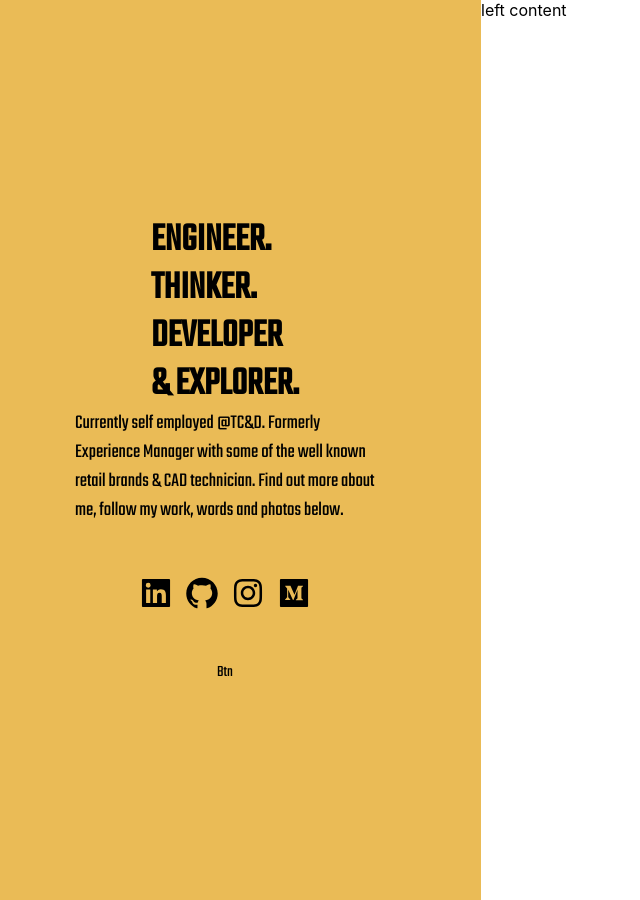
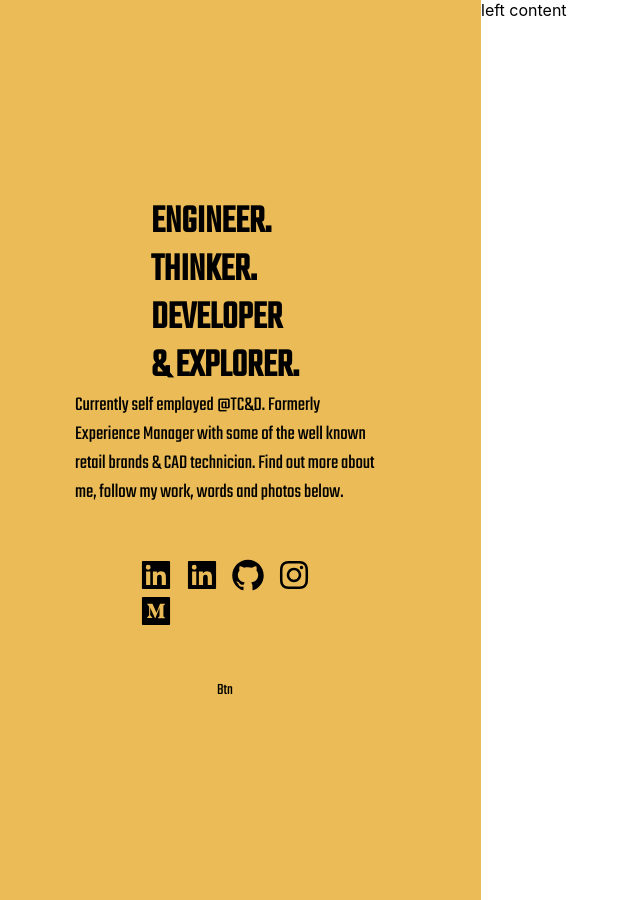
Before and after one commit to EdAncerys/PP-Website-ReactApp, a React (Create React App) app: page / in a window 1280 px wide. Shown: the whole page, without its empty margins (31-671 px from the left). Built offline with nearby package versions, Linux system fonts and the light colour scheme.

Commit message:
Add IconComponent

```diff
--- a/src/components/AboutBanner/SocialBanner.jsx
+++ b/src/components/AboutBanner/SocialBanner.jsx
@@ -5,10 +5,16 @@ import { AiOutlineInstagram } from 'react-icons/ai';
 import { AiFillMediumSquare } from 'react-icons/ai';
 
 import colors from '../../config/colors';
+import IconComponent from '../IconComponent';
 
 export default function SocialBanner({ props }) {
   return (
     <div style={styles.container}>
+      <IconComponent
+        icon={<AiFillLinkedin size={36} />}
+        hoverColor={colors.blue}
+        onClick={() => console.log('click')}
+      />
       <AiFillLinkedin size={36} />
       <AiFillGithub size={36} />
       <AiOutlineInstagram size={36} />
@@ -22,8 +28,6 @@ const styles = {
     display: 'grid',
     gridTemplateColumns: 'repeat(4, auto)',
     columnGap: 10,
-    alignContent: 'center',
-    alignItems: 'center',
     marginTop: 50,
     marginBottom: 50,
   },
--- /dev/null
+++ b/src/components/IconComponent.jsx
@@ -0,0 +1,24 @@
+import React, { useState } from 'react';
+
+export default function IconComponent({ icon, color, hoverColor, onClick }) {
+  const [hover, setHover] = useState(false);
+
+  const iconColor = hover ? hoverColor : color;
+
+  return (
+    <div
+      style={{
+        display: 'grid',
+        alignContent: 'center',
+        alignItems: 'center',
+        cursor: 'pointer',
+        color: iconColor,
+      }}
+      onMouseOver={() => setHover(true)}
+      onMouseLeave={() => setHover(false)}
+      onClick={onClick}
+    >
+      {icon}
+    </div>
+  );
+}
```
